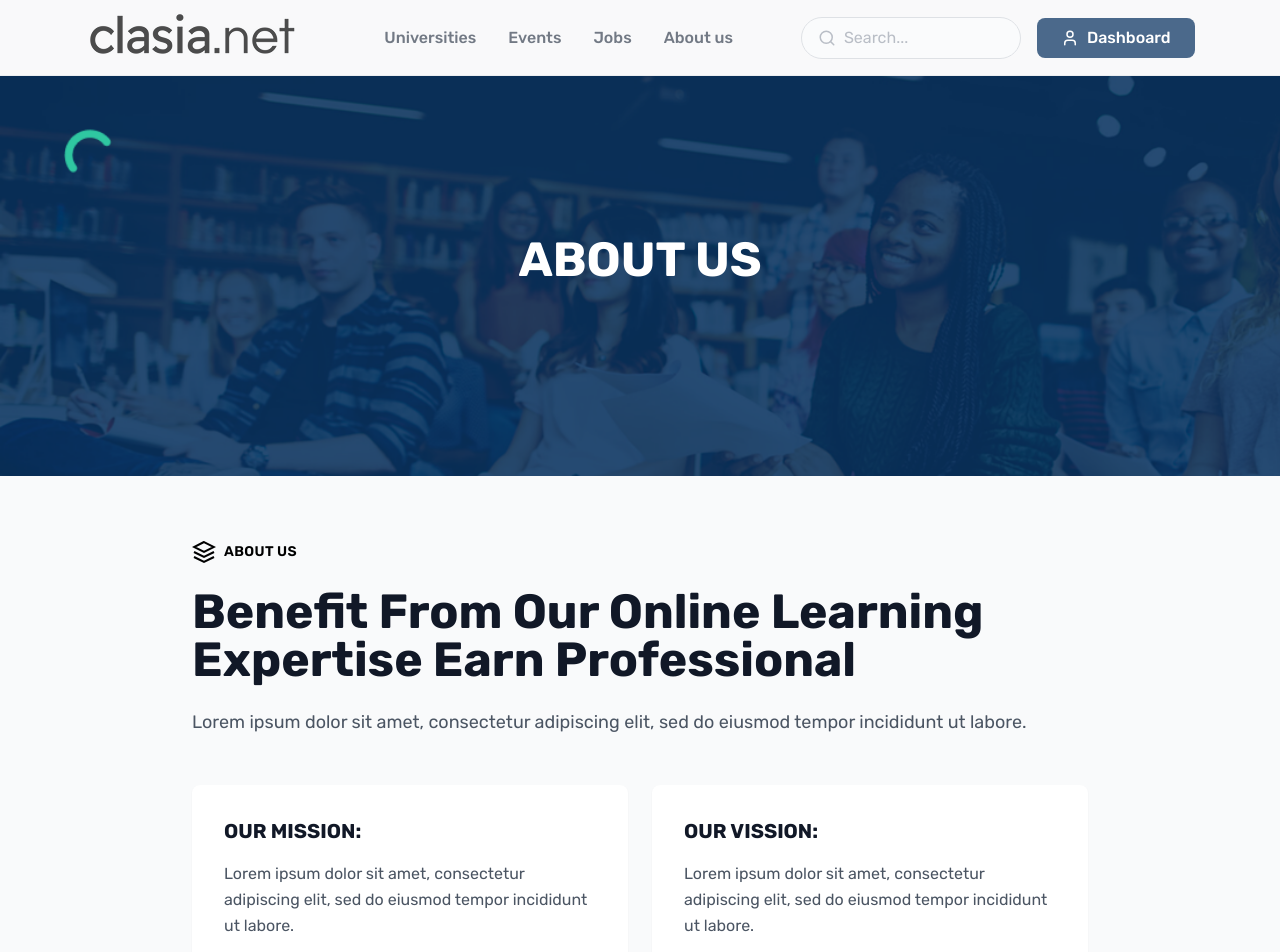
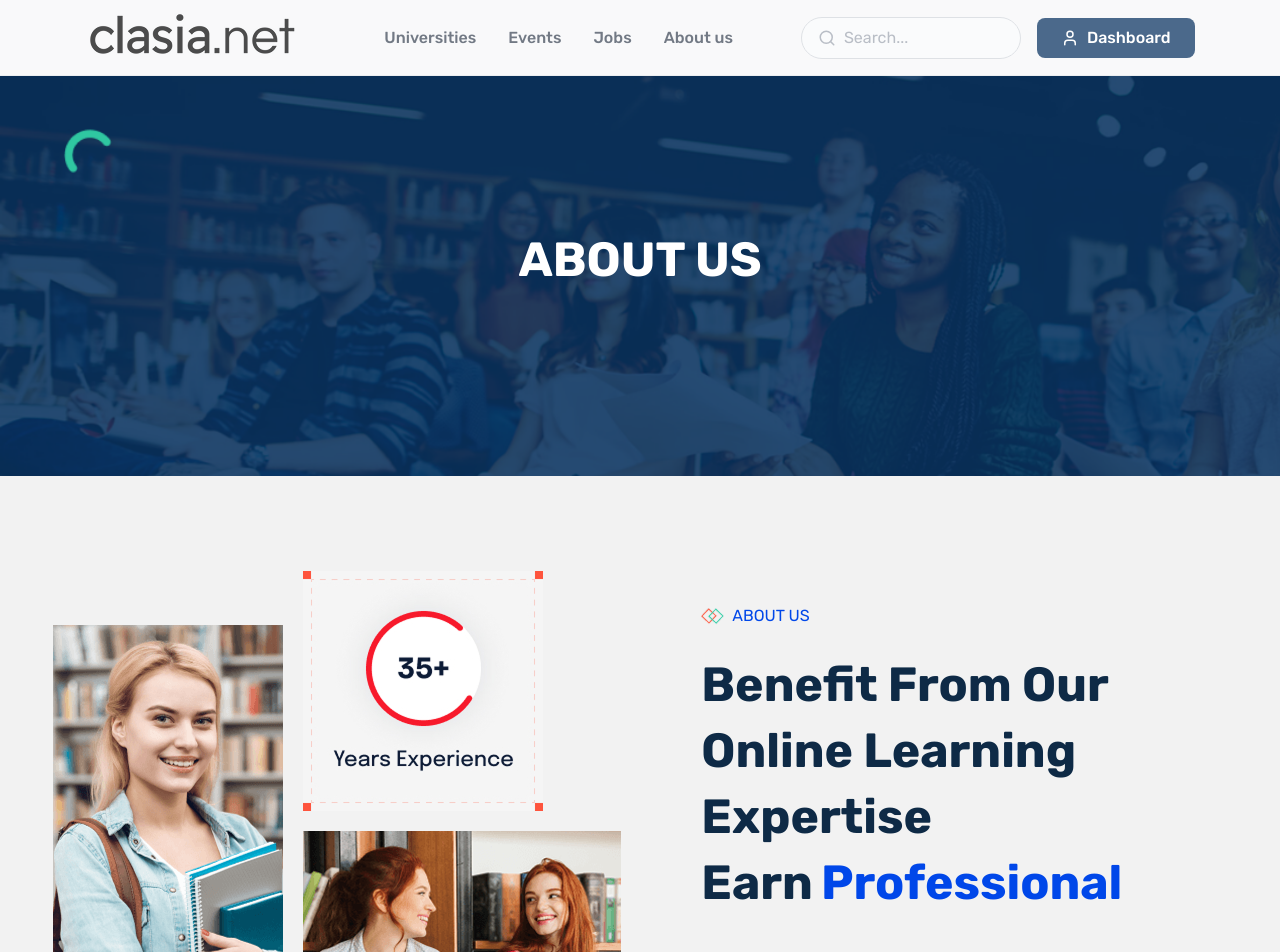
Before and after one commit to Sanjida-Khanam778/hugo-landing-page, a React (Vite) app: page /about in a window 1280 px wide. Shown: the top 952 px of the page. Built offline with nearby package versions, Linux system fonts and the light colour scheme.

Commit message:
about us page design complete

```diff
--- a/src/Pages/About/About.jsx
+++ b/src/Pages/About/About.jsx
@@ -1,6 +1,7 @@
 import React from "react";
 import background from "../../assets/images/uniBanner.png";
 import about from "../../assets/images/about.png";
+import icon from "../../assets/icons/about.png";
 
 export default function About() {
   return (
@@ -16,35 +17,27 @@ export default function About() {
           </h1>
         </div>
       </div>
-      <div>
-        <div className="min-h-screen bg-gray-50 py-16 px-4">
+      <div className="flex justify-center gap-16 items-center w-11/12 mx-auto mt-16">
+        <img src={about} alt="Sign In" className="" />
+
+        <div className="py-16 px-4">
           <div className="max-w-4xl mx-auto">
             {/* About Us Label */}
             <div className="flex items-center gap-2 mb-6">
-              <svg
-                className="w-6 h-6 text-blue-600"
-                viewBox="0 0 24 24"
-                fill="none"
-                stroke="currentColor"
-                strokeWidth="2"
-              >
-                <path d="M12 2L2 7l10 5 10-5-10-5z" />
-                <path d="M2 17l10 5 10-5" />
-                <path d="M2 12l10 5 10-5" />
-              </svg>
-              <span className="text-blue-600 font-semibold text-sm uppercase tracking-wide">
+                <img src={icon} alt="" />
+              <span className="text-blue uppercase">
                 About Us
               </span>
             </div>
 
             {/* Main Heading */}
-            <h1 className="text-4xl md:text-5xl font-bold text-gray-900 mb-6 leading-tight">
-              Benefit From Our Online Learning Expertise Earn{" "}
-              <span className="text-blue-600">Professional</span>
+            <h1 className="text-5xl font-bold text-[#0E2A46] leading-snug">
+              Benefit From Our Online Learning Expertise Earn
+              <span className="text-blue ml-2">Professional</span>
             </h1>
 
             {/* Description */}
-            <p className="text-gray-600 text-lg mb-12 leading-relaxed">
+            <p className="text-gray-600 text-lg my-10 leading-relaxed">
               Lorem ipsum dolor sit amet, consectetur adipiscing elit, sed do
               eiusmod tempor incididunt ut labore.
             </p>
@@ -52,8 +45,8 @@ export default function About() {
             {/* Mission and Vision Cards */}
             <div className="grid md:grid-cols-2 gap-6">
               {/* Our Mission Card */}
-              <div className="bg-white rounded-lg p-8 shadow-sm">
-                <h2 className="text-xl font-bold text-gray-900 mb-4">
+              <div className="">
+                <h2 className="text-xl font-semibold text-gray-900 mb-4">
                   OUR MISSION:
                 </h2>
                 <p className="text-gray-600 leading-relaxed">
@@ -63,8 +56,8 @@ export default function About() {
               </div>
 
               {/* Our Vision Card */}
-              <div className="bg-white rounded-lg p-8 shadow-sm">
-                <h2 className="text-xl font-bold text-gray-900 mb-4">
+              <div className="">
+                <h2 className="text-xl font-semibold text-gray-900 mb-4">
                   OUR VISSION:
                 </h2>
                 <p className="text-gray-600 leading-relaxed">
--- /dev/null
+++ b/src/Pages/UserDashboard/UserDashboard.jsx
@@ -0,0 +1,104 @@
+import React from 'react';
+
+export default function UserDashboard() {
+  return (
+    <div className="min-h-screen bg-gray-100 p-8">
+      <div className="max-w-4xl mx-auto">
+        {/* Header */}
+        <h1 className="text-2xl font-bold mb-6">User Dashboard</h1>
+
+        {/* Profile Section */}
+        <div className="bg-white rounded-lg shadow p-6 mb-6">
+          <div className="flex items-center justify-between">
+            <div className="flex items-center gap-4">
+              <div className="w-12 h-12 bg-blue-100 rounded-full flex items-center justify-center text-blue-600 font-semibold">
+                JD
+              </div>
+              <div>
+                <h2 className="font-semibold text-lg">John Doe</h2>
+                <p className="text-gray-600 text-sm">Computer Science Student</p>
+              </div>
+            </div>
+            <button className="bg-blue-600 text-white px-6 py-2 rounded text-sm font-medium hover:bg-blue-700">
+              Message
+            </button>
+          </div>
+        </div>
+
+        {/* Your Activity Section */}
+        <div className="mb-6">
+          <h3 className="font-semibold mb-3">Your Activity</h3>
+          <div className="grid grid-cols-3 gap-4">
+            <div className="bg-white rounded-lg shadow p-4">
+              <p className="text-gray-600 text-sm mb-1">Applications</p>
+              <p className="text-blue-600 text-2xl font-bold">3</p>
+            </div>
+            <div className="bg-white rounded-lg shadow p-4">
+              <p className="text-gray-600 text-sm mb-1">Saved Universities</p>
+              <p className="text-blue-600 text-2xl font-bold">7</p>
+            </div>
+            <div className="bg-white rounded-lg shadow p-4">
+              <p className="text-gray-600 text-sm mb-1">Upcoming Events</p>
+              <p className="text-blue-600 text-2xl font-bold">2</p>
+            </div>
+          </div>
+        </div>
+
+        {/* Main Content Grid */}
+        <div className="grid grid-cols-2 gap-6">
+          {/* Recent Applications */}
+          <div className="bg-white rounded-lg shadow p-6">
+            <h3 className="font-semibold mb-4">Recent Applications</h3>
+            <div className="space-y-4">
+              <div className="flex justify-between items-start">
+                <div>
+                  <h4 className="font-semibold">Oxford University</h4>
+                  <p className="text-gray-600 text-sm">MSc Computer Science</p>
+                </div>
+                <span className="bg-yellow-100 text-yellow-700 text-xs px-3 py-1 rounded font-medium">
+                  In Review
+                </span>
+              </div>
+
+              <div className="flex justify-between items-start">
+                <div>
+                  <h4 className="font-semibold">MIT</h4>
+                  <p className="text-gray-600 text-sm">PhD Artificial Intelligence</p>
+                </div>
+                <span className="bg-green-100 text-green-700 text-xs px-3 py-1 rounded font-medium">
+                  Accepted
+                </span>
+              </div>
+
+              <div className="flex justify-between items-start">
+                <div>
+                  <h4 className="font-semibold">Stanford University</h4>
+                  <p className="text-gray-600 text-sm">MSc Data Science</p>
+                </div>
+                <span className="bg-gray-100 text-gray-700 text-xs px-3 py-1 rounded font-medium">
+                  Submitted
+                </span>
+              </div>
+            </div>
+          </div>
+
+          {/* Upcoming Events */}
+          <div className="bg-white rounded-lg shadow p-6">
+            <h3 className="font-semibold mb-4">Upcoming Events</h3>
+            <div className="space-y-4">
+              <div>
+                <h4 className="font-semibold">Virtual University Fair</h4>
+                <p className="text-gray-600 text-sm">Tomorrow, 10:00 AM</p>
+              </div>
+
+              <div>
+                <h4 className="font-semibold">Scholarship Application Workshop</h4>
+                <p className="text-gray-600 text-sm">May 15, 2025, 3:00 PM</p>
+              </div>
+            </div>
+          </div>
+        </div>
+      </div>
+    </div>
+  );
+}
--- a/src/Routers/Router.jsx
+++ b/src/Routers/Router.jsx
@@ -16,6 +16,7 @@ import LoginPage from "../Pages/Auth/LoginPage";
 import SignIn from "../Pages/Auth/SignIn";
 import SignUp from "../Pages/Auth/SignUp";
 import About from "../Pages/About/About";
+import UserDashboard from "../Pages/UserDashboard/UserDashboard";
 
 export const router = createBrowserRouter([
   {
@@ -82,6 +83,10 @@ export const router = createBrowserRouter([
         path: "/about",
         element: <About />,
       },
+      {
+        path: "/about",
+        element: <UserDashboard />,
+      },
     ],
   },
   {
--- a/src/components/Navbar/Navbar.jsx
+++ b/src/components/Navbar/Navbar.jsx
@@ -12,7 +12,7 @@ export default function Navbar() {
     { label: "Universities", href: "/universities" },
     { label: "Events", href: "/events" },
     { label: "Jobs", href: "/jobs" },
-    { label: "About us", href: "#" },
+    { label: "About us", href: "/about" },
   ];
 
   return (
```
Also changed, not shown: src/assets/icons/about.png (added).
